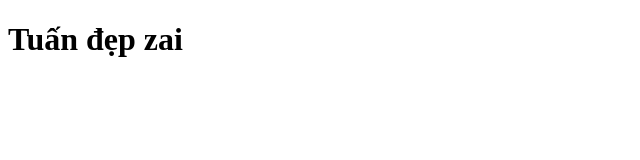
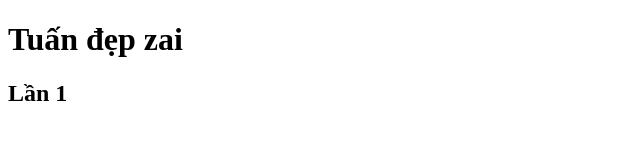
Before and after one commit to bvwkhv/T-p-Code, a plain HTML site: page index.html in a window 1280 px wide. Shown: the full height of the page, 0-640 px from the left. Drawn offline with Linux system fonts and the light colour scheme.

Commit message:
sửa lần 1

```diff
--- a/index.html
+++ b/index.html
@@ -7,5 +7,6 @@
   </head>
   <body>
     <h1>Tuấn đẹp zai</h1>
+    <h2>Lần 1</h2>
   </body>
 </html>
```
